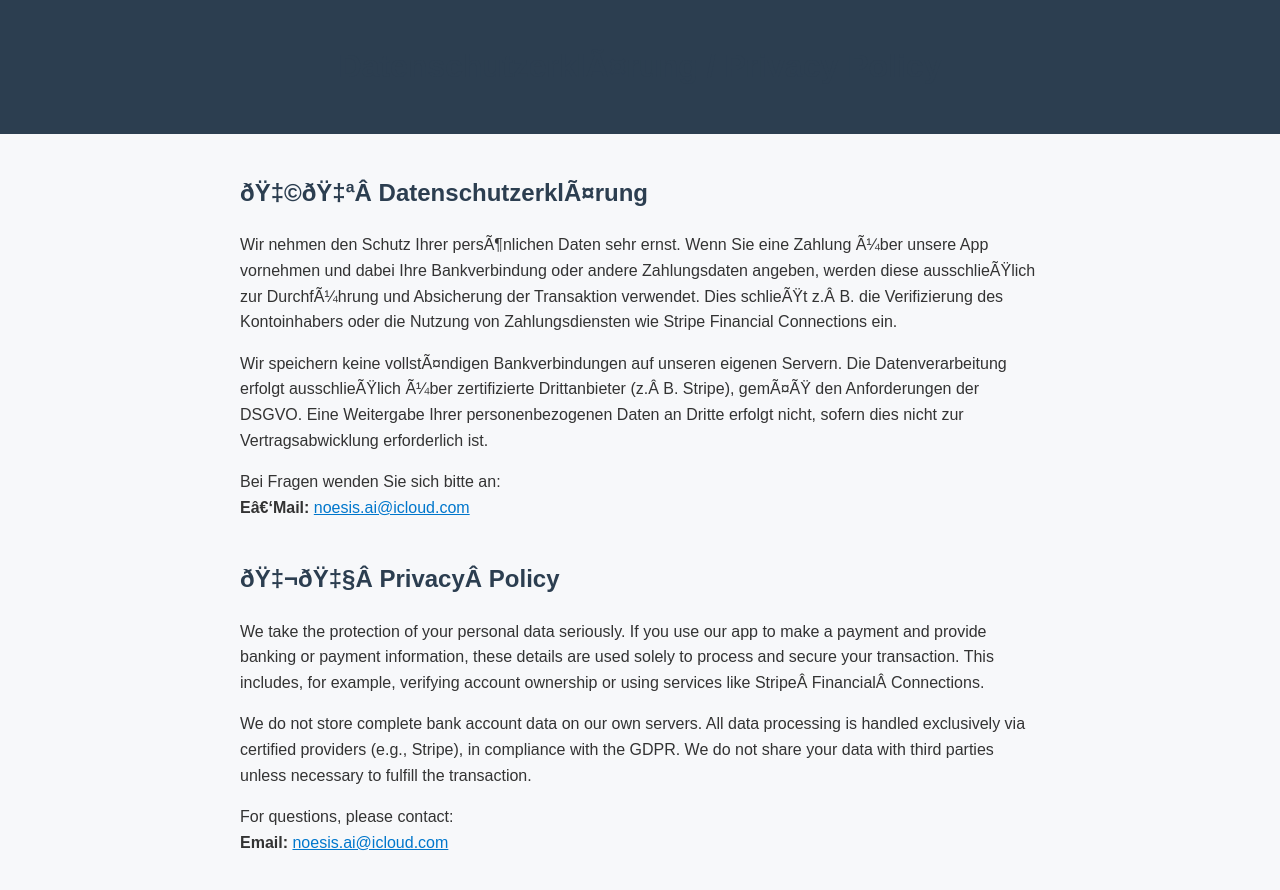
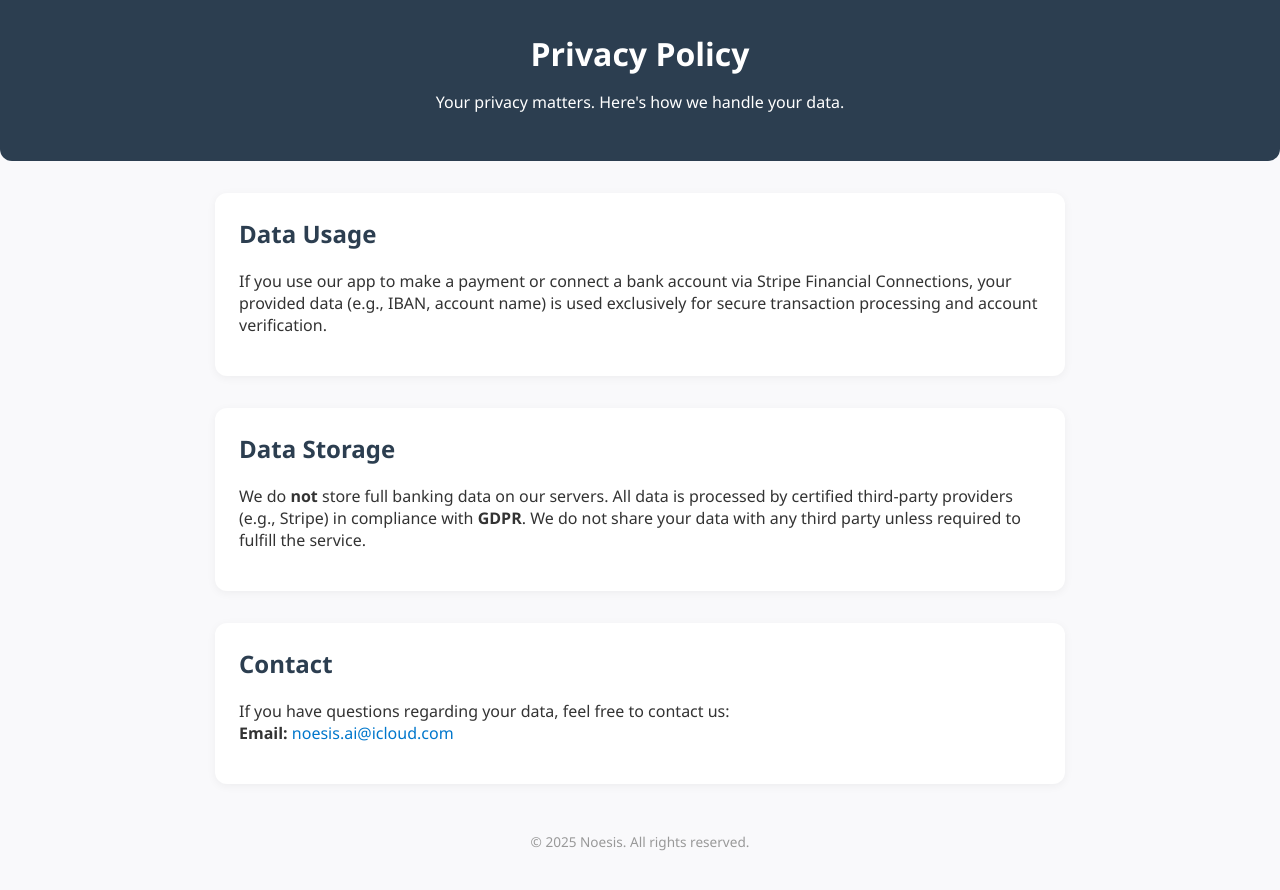
Before and after one commit to K1ha2/privacypolicy, a plain HTML site: page index.html in a window 1280 px wide. After the commit the page ends 867 px from the top, so only its background shows below. Drawn offline with Linux system fonts and the light colour scheme.

Commit message:
Update index.html

```diff
--- a/index.html
+++ b/index.html
@@ -1,74 +1,103 @@
 <!DOCTYPE html>
-<html lang="de">
+<html lang="en">
 <head>
-    <meta charset="UTF‑8">
+  <meta charset="UTF-8">
+  <meta name="viewport" content="width=device-width, initial-scale=1.0">
   <meta http-equiv="X-UA-Compatible" content="IE=edge">
-    <meta name="viewport" content="width=device-width, initial-scale=1.0">
-    <title>Datenschutzerklärung | Privacy Policy</title>
+  <title>Privacy Policy | Noesis</title>
   <style>
-        /* einfache Formatierung */
+    :root {
+      --primary: #2c3e50;
+      --accent: #0077cc;
+      --background: #f9f9fb;
+      --text: #333;
+      --radius: 12px;
+    }
     body {
-            font-family: Arial, sans-serif;
-            line-height: 1.6;
+      font-family: 'Segoe UI', Tahoma, Geneva, Verdana, sans-serif;
+      background-color: var(--background);
+      color: var(--text);
       margin: 0;
       padding: 0;
-            background-color: #f7f8fa;
-            color: #333;
     }
     header {
-            background-color: #2c3e50;
-            color: #fff;
-            padding: 20px;
+      background-color: var(--primary);
+      color: white;
+      padding: 2rem 1rem;
       text-align: center;
+      border-bottom-left-radius: var(--radius);
+      border-bottom-right-radius: var(--radius);
+    }
+    header h1 {
+      margin: 0;
+      font-size: 2rem;
     }
     main {
-            max-width: 800px;
-            margin: 40px auto;
-            padding: 0 20px;
-        }
-        h1, h2 {
-            color: #2c3e50;
+      max-width: 850px;
+      margin: 2rem auto;
+      padding: 0 1.5rem;
     }
     section {
-            margin-bottom: 40px;
+      margin-bottom: 2rem;
+      background: white;
+      padding: 1.5rem;
+      border-radius: var(--radius);
+      box-shadow: 0 2px 10px rgba(0, 0, 0, 0.05);
+    }
+    h2 {
+      color: var(--primary);
+      margin-top: 0;
     }
     a {
-            color: #0077cc;
+      color: var(--accent);
+      text-decoration: none;
+    }
+    a:hover {
+      text-decoration: underline;
+    }
+    footer {
+      text-align: center;
+      font-size: 0.85rem;
+      color: #999;
+      margin: 3rem 0 1rem;
     }
   </style>
 </head>
 <body>
   <header>
-        <h1>Datenschutzerklärung / Privacy Policy</h1>
+    <h1>Privacy Policy</h1>
+    <p>Your privacy matters. Here's how we handle your data.</p>
   </header>
   <main>
-        <section id="de">
-            <h2>🇩🇪 Datenschutzerklärung</h2>
+    <section>
+      <h2>Data Usage</h2>
       <p>
-                Wir nehmen den Schutz Ihrer persönlichen Daten sehr ernst. Wenn Sie eine Zahlung über unsere App vornehmen und dabei Ihre Bankverbindung oder andere Zahlungsdaten angeben, werden diese ausschließlich zur Durchführung und Absicherung der Transaktion verwendet. Dies schließt z. B. die Verifizierung des Kontoinhabers oder die Nutzung von Zahlungsdiensten wie Stripe Financial Connections ein.
-            </p>
-            <p>
-                Wir speichern keine vollständigen Bankverbindungen auf unseren eigenen Servern. Die Datenverarbeitung erfolgt ausschließlich über zertifizierte Drittanbieter (z. B. Stripe), gemäß den Anforderungen der DSGVO. Eine Weitergabe Ihrer personenbezogenen Daten an Dritte erfolgt nicht, sofern dies nicht zur Vertragsabwicklung erforderlich ist.
-            </p>
-            <p>
-                Bei Fragen wenden Sie sich bitte an:<br>
-                <strong>E‑Mail:</strong> <a href="noesis.ai@icloud.com">noesis.ai@icloud.com</a>
+        If you use our app to make a payment or connect a bank account via Stripe Financial Connections,
+        your provided data (e.g., IBAN, account name) is used exclusively for secure transaction processing
+        and account verification.
       </p>
     </section>
 
-        <section id="en">
-            <h2>🇬🇧 Privacy Policy</h2>
+    <section>
+      <h2>Data Storage</h2>
       <p>
-                We take the protection of your personal data seriously. If you use our app to make a payment and provide banking or payment information, these details are used solely to process and secure your transaction. This includes, for example, verifying account ownership or using services like Stripe Financial Connections.
+        We do <strong>not</strong> store full banking data on our servers. All data is processed by certified
+        third-party providers (e.g., Stripe) in compliance with <strong>GDPR</strong>.
+        We do not share your data with any third party unless required to fulfill the service.
       </p>
+    </section>
+
+    <section>
+      <h2>Contact</h2>
       <p>
-                We do not store complete bank account data on our own servers. All data processing is handled exclusively via certified providers (e.g., Stripe), in compliance with the GDPR. We do not share your data with third parties unless necessary to fulfill the transaction.
-            </p>
-            <p>
-                For questions, please contact:<br>
-                <strong>Email:</strong> <a href="noesis.ai@icloud.com">noesis.ai@icloud.com</a>
+        If you have questions regarding your data, feel free to contact us:<br>
+        <strong>Email:</strong> <a href="mailto:noesis.ai@icloud.com">noesis.ai@icloud.com</a>
       </p>
     </section>
   </main>
+
+  <footer>
+    &copy; 2025 Noesis. All rights reserved.
+  </footer>
 </body>
 </html>
```
Lines whose indentation alone changed are shown as unchanged.
